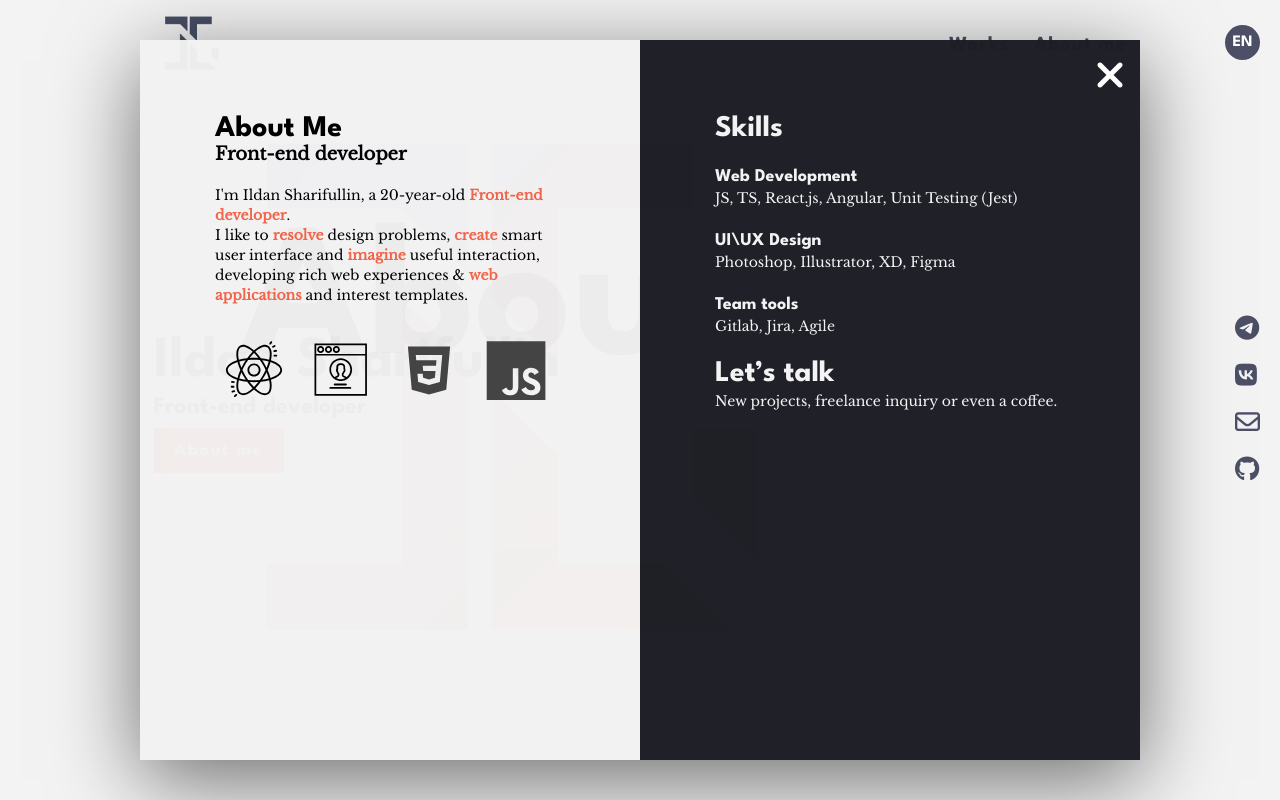
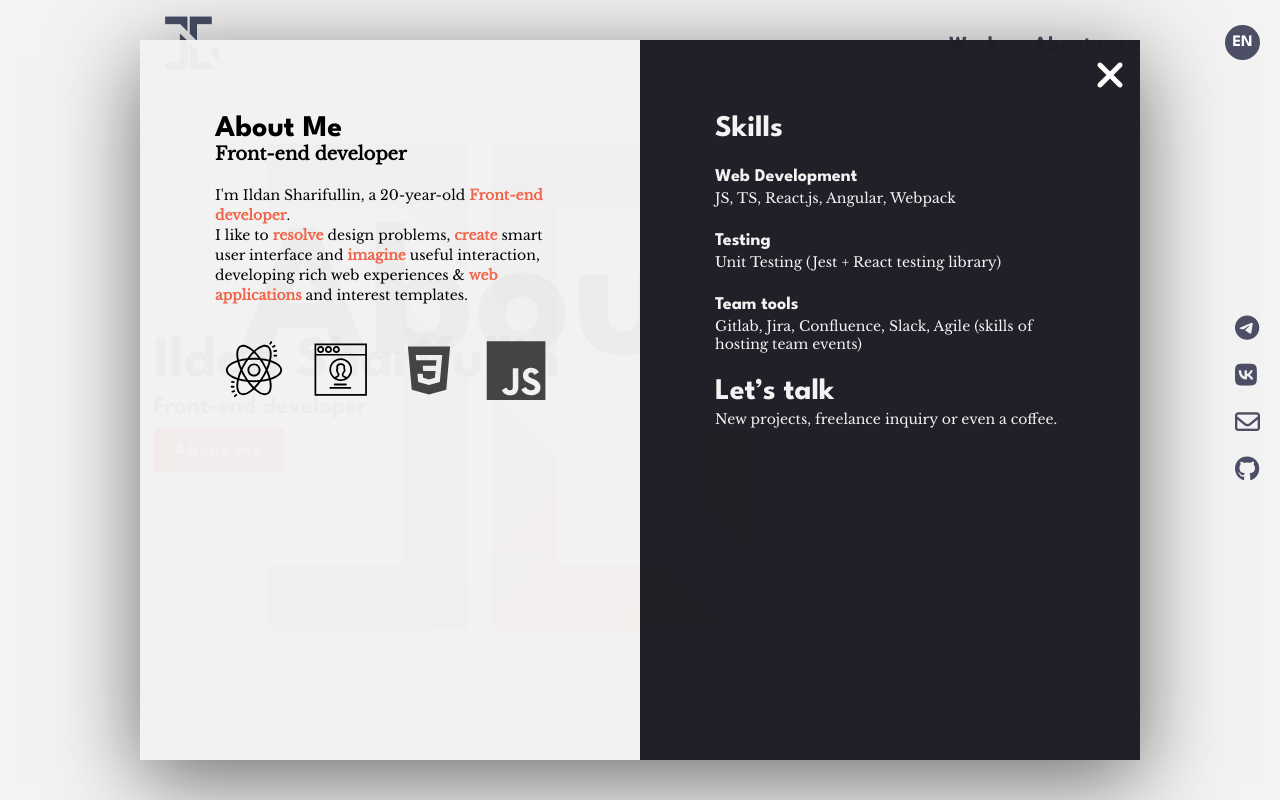
Before and after one commit to 1ldaun/stormrage, a React (Create React App) app: page / in a window 1280 px wide. Both pictures are taken after a click on the item "About me". Shown: the top 800 px of the page. Built offline with nearby package versions, Linux system fonts and the light colour scheme.

Commit message:
feat: added translations

```diff
--- a/package.json
+++ b/package.json
@@ -15,8 +15,10 @@
     "i18next-browser-languagedetector": "^7.0.1",
     "react": "^18.2.0",
     "react-dom": "^18.2.0",
+    "react-helmet": "^6.1.0",
     "react-i18next": "^12.2.0",
     "react-scripts": "5.0.1",
+    "react-scroll": "^1.8.9",
     "sass": "^1.60.0",
     "typescript": "^4.9.5",
     "web-vitals": "^2.1.4"
@@ -51,6 +53,7 @@
     "@babel/preset-react": "^7.18.6",
     "@cfaester/enzyme-adapter-react-18": "^0.7.0",
     "@types/enzyme": "^3.10.12",
+    "@types/react-helmet": "^6.1.6",
     "babel-jest": "^29.5.0",
     "enzyme": "^3.11.0",
     "jest": "^27.5.1",
--- a/public/index.html
+++ b/public/index.html
@@ -1,15 +1,11 @@
 <!DOCTYPE html>
-<html lang="en">
+<html lang="">
   <head>
     <meta charset="utf-8" />
     <link rel="icon" href="%PUBLIC_URL%/logo260.png">
     <link rel="apple-touch-icon" href="%PUBLIC_URL%/logo192.png">
     <meta name="viewport" content="width=device-width, user-scalable=no, initial-scale=1.0, maximum-scale=1.0, minimum-scale=1.0" />
-    <meta name="theme-color" content="#000000" />
-    <meta
-      name="Ildan Sharifullin - E-Portfolio"
-      content="Ildan Sharifullin personal site. Front-end developer."
-    />
+    <meta name="theme-color" content="#ffffff" />
     <link rel="apple-touch-icon" href="%PUBLIC_URL%/logo192.png" />
     <!--
       manifest.json provides metadata used when your web app is installed on a
--- /dev/null
+++ b/src/App.tsx
@@ -0,0 +1,22 @@
+import React from 'react';
+import {Helmet} from "react-helmet";
+import MainPage from "./pages/MainPage/MainPage";
+import {useTranslation} from "react-i18next";
+
+const App = () => {
+    const { t } = useTranslation();
+
+    return (
+        <>
+            <Helmet>
+                <meta
+                    name={t("htmlHead.name") || ""}
+                    content={t("htmlHead.content") || ""}
+                />
+            </Helmet>
+            <MainPage />
+        </>
+    );
+};
+
+export default App;
--- a/src/i18n.ts
+++ b/src/i18n.ts
@@ -5,6 +5,10 @@ import LanguageDetector from 'i18next-browser-languagedetector';
 const resources = {
     en: {
         translation: {
+            htmlHead: {
+                name: "Ildan Sharifullin - E-Portfolio",
+                content: "I'm Ildan Sharifullin, a 20-year-old Front-end developer. I like to create smart user interface and imagine useful interaction, developing rich web experiences & web applications and interest templates.",
+            },
             header: {
                 works: "Works",
                 aboutMe: "About me",
@@ -21,12 +25,16 @@ const resources = {
             },
             worksSection: {
                 title: "case studies",
-                subTitle: "Latest Works",
+                subtitle: "Latest Works",
             },
         }
     },
     ru: {
         translation: {
+            htmlHead: {
+                name: "Ильдан Шарифуллин - Фронтенд портфолио",
+                content: "Здесь вы найдете мои работы в сфере фронтенд разработки, а также мои контакты. Ильдан Шарифуллин.",
+            },
             header: {
                 works: "Мои работы",
                 aboutMe: "Инфо",
--- a/src/index.tsx
+++ b/src/index.tsx
@@ -1,15 +1,15 @@
 import React from 'react';
 import ReactDOM from 'react-dom/client';
 import './index.scss';
-import MainPage from "./pages/MainPage/MainPage";
+import './i18n';
+import App from "./App";
 
-import './i18n';
 
 const root = ReactDOM.createRoot(
   document.getElementById('root') as HTMLElement
 );
 root.render(
   <React.StrictMode>
-    <MainPage />
+      <App/>
   </React.StrictMode>
 );
--- /dev/null
+++ b/src/shared/mocks/SkillsListMock.ts
@@ -0,0 +1,14 @@
+export const skillsList = [
+    {
+        title: "Web Development",
+        list: "JS, TS, React.js, Angular, Webpack",
+    },
+    {
+        title: "Testing",
+        list: "Unit Testing (Jest + React testing library)",
+    },
+    {
+        title: "Team tools",
+        list: "Gitlab, Jira, Confluence, Slack, Agile (skills of hosting team events)",
+    },
+]
--- a/src/widgets/InfoSection/InfoSection.tsx
+++ b/src/widgets/InfoSection/InfoSection.tsx
@@ -5,6 +5,7 @@ import {ReactComponent as JsImg} from "../../shared/img/js.svg";
 import {ReactComponent as CssImg} from "../../shared/img/css.svg";
 import {ReactComponent as UIImg} from "../../shared/img/ui.svg";
 import cx from "classnames";
+import {skillsList} from "../../shared/mocks/SkillsListMock";
 
 export interface InfoSectionProps {
     isActive: boolean;
@@ -12,7 +13,6 @@ export interface InfoSectionProps {
 }
 
 const InfoSection = ({isActive, setIsActive}: InfoSectionProps) => {
-
     const infoSectionHandler = () => setIsActive(prev => !prev);
 
     return (
@@ -23,14 +23,12 @@ const InfoSection = ({isActive, setIsActive}: InfoSectionProps) => {
                 </div>
                 <h3 className={styles.rightBlock__title}>Skills</h3>
 
-                <h4 className={styles.rightBlock__subtitle}>Web Development</h4>
-                <p className={styles.rightBlock__text}>JS, TS, React.js, Angular, Unit Testing (Jest)</p>
-
-                <h4 className={styles.rightBlock__subtitle}>UI\UX Design</h4>
-                <p className={styles.rightBlock__text}>Photoshop, Illustrator, XD, Figma</p>
-
-                <h4 className={styles.rightBlock__subtitle}>Team tools</h4>
-                <p className={styles.rightBlock__text}>Gitlab, Jira, Agile</p>
+                {skillsList.map(skillItem => (
+                    <>
+                        <h4 className={styles.rightBlock__subtitle}>{skillItem.title}</h4>
+                        <p className={styles.rightBlock__text}>{skillItem.list}</p>
+                    </>
+                ))}
 
                 <h3 className={styles.rightBlock__title}>Let’s talk</h3>
                 <p className={styles.rightBlock__text}>New projects, freelance inquiry or even a coffee.</p>
```
Also changed, not shown: public/manifest.json, 1 other file (tests, documents, lock files or other folders).
